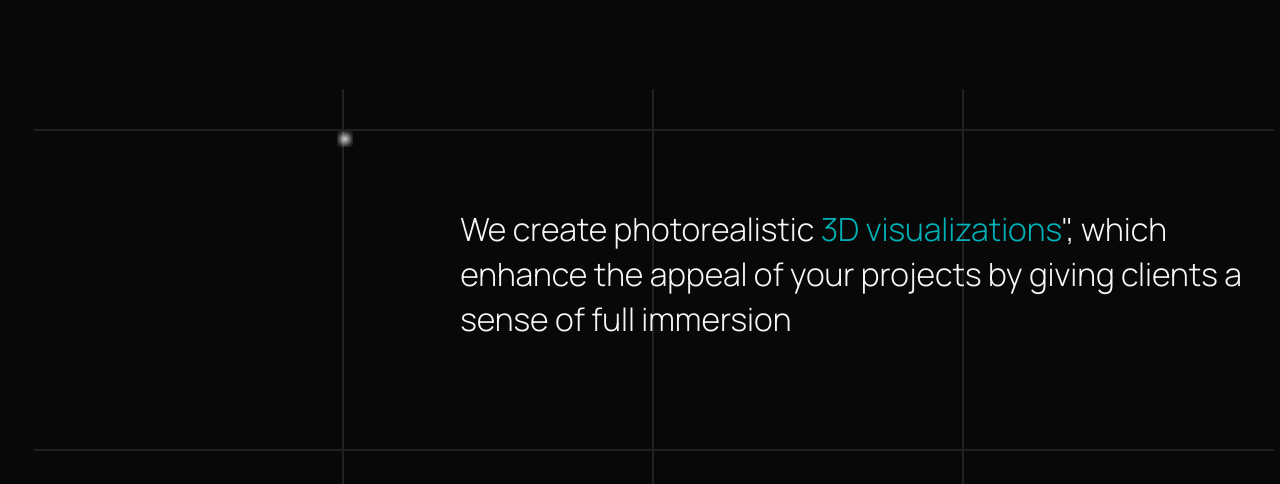
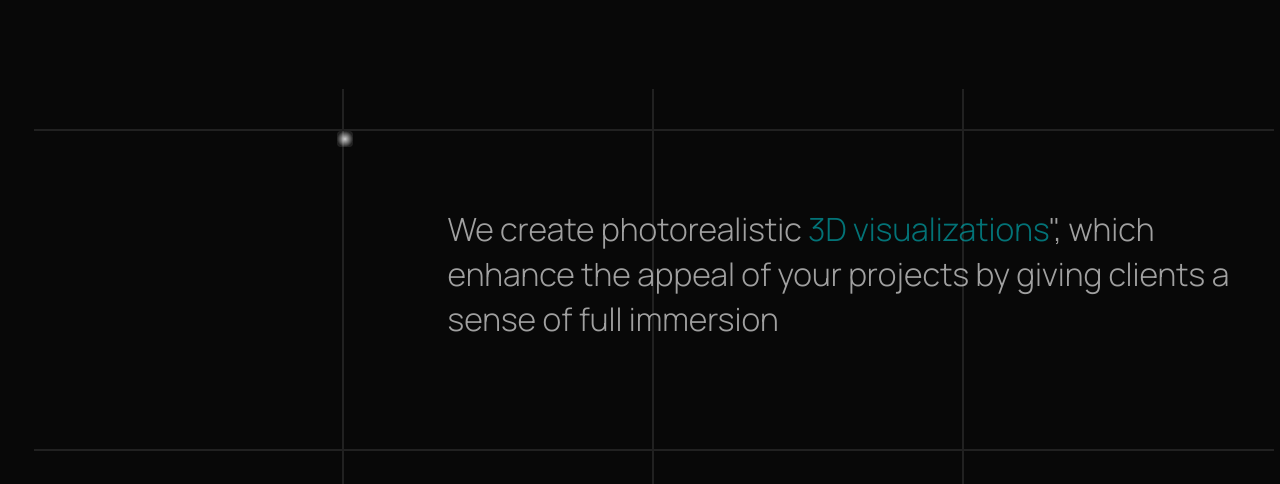
Before and after one commit to dorofeeva-olga74/XR-Place-Visual, a React (Vite) app: page / in a window 1280 px wide. Shown: the part 1200-1684 px from the top of the page. Built offline with nearby package versions, Linux system fonts and the light colour scheme; no server answers.

Commit message:
ManifestationText

```diff
--- a/src/components/Layout/Layout.module.scss
+++ b/src/components/Layout/Layout.module.scss
@@ -11,8 +11,8 @@
     bottom: 0;
     left: 0;
     width: 100%;
-    height: 400px;
-    background: linear-gradient(180deg, rgb(0 0 0 / 0%) 50%, rgb(0 202 229 / 20%) 102%);
+    height: 220px;
+    background: linear-gradient(180deg, rgb(0 0 0 / 100%) 50%, #00b1b8 100%);
     pointer-events: none;
   }
 
--- a/src/components/Ui/IntroButton/IntroButton.module.scss
+++ b/src/components/Ui/IntroButton/IntroButton.module.scss
@@ -16,7 +16,8 @@
   cursor: pointer;
   transition: background-color 0.3s;
   box-shadow: 0 0 26px 4px rgb(0 177 184 / 30%) inset;
-  border: 1px solid linear-gradient(90deg, #00b1b8 0%, #f5f5f5 25.13%, #f5f5f5 75.5%, #00b1b8 100%);
+
+  // border: 1px solid linear-gradient(90deg, #00b1b8 0%, #f5f5f5 25.13%, #f5f5f5 75.5%, #00b1b8 100%);
   border-image-source: linear-gradient(90deg, #00b1b8 0%, #f5f5f5 25.13%, #f5f5f5 75.5%, #00b1b8 100%);
 
   @media (width <= 360px) {
--- a/src/components/Widget/FeaturesTextSection/FeaturesTextSection.module.scss
+++ b/src/components/Widget/FeaturesTextSection/FeaturesTextSection.module.scss
@@ -1,14 +1,19 @@
 @use '../../../styles/globals';
 
-.shimmer-text-set {
+.shimmerTextSet {
   display: flex;
   position: relative;
   padding: 0;
   margin: 0;
   width: 100%;
   z-index: 5;
+  transform: translateX(-5%);
+  opacity: 0;
+  transition:
+    opacity 15s,
+    transform 9s;
 
-  .shimmer-text {
+  .shimmerText {
     padding: 76px 0 92px 12%;
     height: auto;
     background-size: 200% auto;
@@ -30,11 +35,37 @@
       padding: 0;
     }
 
-    .shimmer-span {
+    .shimmerSpan {
       color: globals.$main-blue;
       background-size: 200% auto;
       background-clip: text;
-      animation: shimmer 2s linear infinite;
+      animation: shimmer 5s ease-out infinite;
     }
   }
 }
+
+.visible {
+  opacity: 1;
+  transform: translateX(0);
+  transition:
+    opacity 15s ease-out,
+    transform 13s ease-out;
+}
+
+.hidden {
+  opacity: 0;
+  transform: translateX(-10px);
+  transition:
+    opacity 5s ease-out,
+    transform 3s ease-out;
+}
+
+@keyframes shimmer {
+  0% {
+    background-position: 100%;
+  }
+
+  100% {
+    background-position: 0%;
+  }
+}
--- a/src/components/Widget/FeaturesTextSection/FeaturesTextSection.tsx
+++ b/src/components/Widget/FeaturesTextSection/FeaturesTextSection.tsx
@@ -1,14 +1,38 @@
-import React from 'react';
+import React, { useEffect, useRef } from 'react';
 import { useTranslation } from 'react-i18next';
 import styles from './FeaturesTextSection.module.scss';
 
 const FeaturesTextSection: React.FC = () => {
   const { t } = useTranslation();
+  const ref = useRef<HTMLDivElement | null>(null);
+
+  useEffect(() => {
+    const element = ref.current;
+
+    if (!element) return;
+    const observer = new IntersectionObserver(
+      ([entry]) => {
+        if (entry.isIntersecting) {
+          element.classList.add(styles.visible);
+          element.classList.remove(styles.hidden);
+        } else {
+          element.classList.add(styles.hidden);
+          element.classList.remove(styles.visible);
+        }
+      },
+      { threshold: 0.1 }
+    );
+    observer.observe(element);
+    return () => {
+      observer.unobserve(element);
+    };
+  }, []);
+
   return (
-    <div className={styles['shimmer-text-set']}>
-      <p className={styles['shimmer-text']}>
+    <div className={styles.shimmerTextSet} ref={ref}>
+      <p className={styles.shimmerText}>
         {t('components.widget.featuresTextSection.p')}
-        <span className={styles['shimmer-span']}>{t('components.widget.featuresTextSection.span')}</span>
+        <span className={styles.shimmerSpan}>{t('components.widget.featuresTextSection.span')}</span>
         {t('components.widget.featuresTextSection.p2')}
       </p>
     </div>
```
